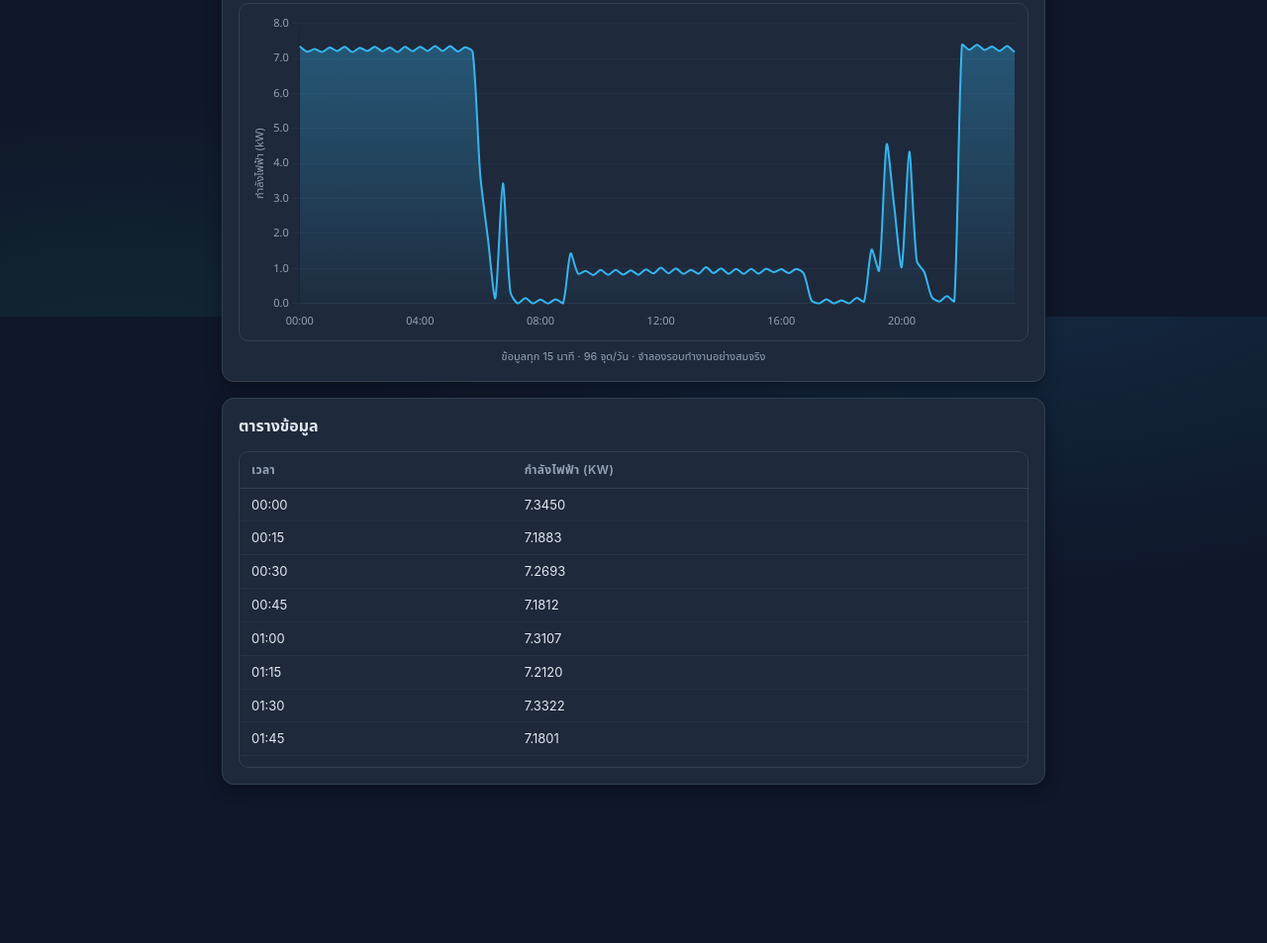
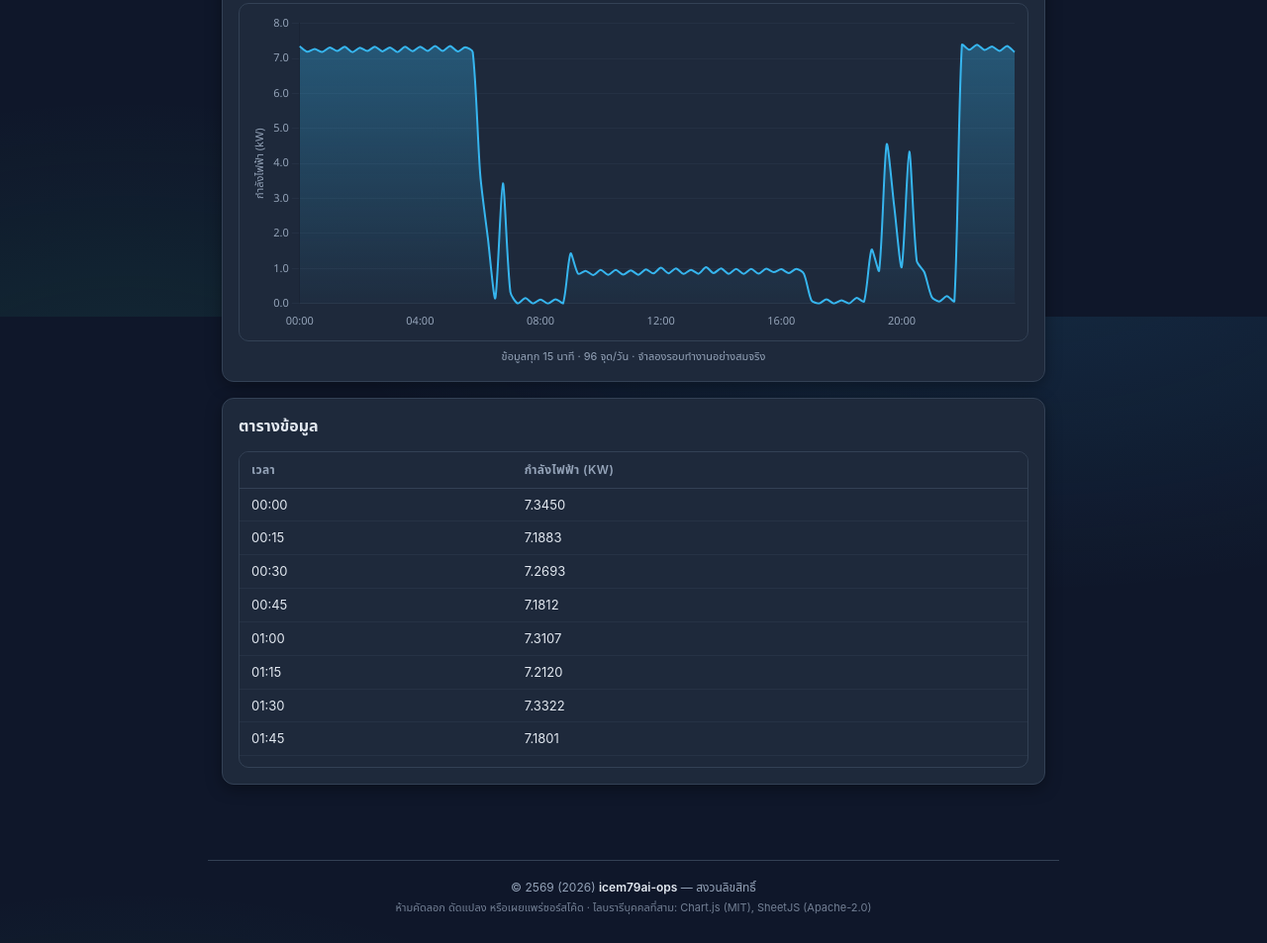
Before and after one commit to icem79ai-ops/solar-load-profile-generator, a plain HTML site: page index.html in a window 1280 px wide. Shown: the part 1280-2233 px from the top of the page at 99% size. Before the commit the page ends 2149 px from the top, so only its background shows below. Drawn offline with Linux system fonts and the light colour scheme.

Commit message:
Add proprietary license, third-party notices, copyright footer, and GitHub Pages prep
- LICENSE: proprietary Thai/English terms (copyright, grant, restrictions, warranty, governing law)
- THIRD-PARTY-NOTICES.md + licenses/: Chart.js v4.4.1 (MIT), SheetJS v0.18.5 (Apache-2.0)
- index.html/style.css: copyright footer
- README: online usage link, copyright section, project files list
- .nojekyll for GitHub Pages; track docs/ screenshots and CHART_STYLE_SPEC.md

```diff
--- a/index.html
+++ b/index.html
@@ -210,6 +210,11 @@
 
 <div class="toast hidden" id="toast"></div>
 
+<footer class="app-footer">
+  <p>&copy; 2569 (2026) <strong>icem79ai-ops</strong> &mdash; สงวนลิขสิทธิ์</p>
+  <p class="footer-sub">ห้ามคัดลอก ดัดแปลง หรือเผยแพร่ซอร์สโค้ด &middot; ไลบรารีบุคคลที่สาม: Chart.js (MIT), SheetJS (Apache-2.0)</p>
+</footer>
+
 <script src="app.js"></script>
 </body>
 </html>
--- a/style.css
+++ b/style.css
@@ -539,3 +539,20 @@ tbody tr:hover { background: var(--panel-hover); }
   .preset-grid { grid-template-columns: repeat(2, 1fr); }
   .form-row { grid-template-columns: 1fr; }
 }
+
+/* ===== Footer / Copyright ===== */
+.app-footer {
+  max-width: 860px;
+  margin: 0 auto;
+  padding: 18px 14px 28px;
+  text-align: center;
+  font-size: 12px;
+  color: var(--text-muted);
+  border-top: 1px solid var(--border);
+}
+
+.app-footer p { margin: 0; }
+
+.app-footer strong { color: var(--text); font-weight: 600; }
+
+.app-footer .footer-sub { margin-top: 4px; font-size: 11px; opacity: 0.75; }
```
Also changed, not shown: docs/screenshot-desktop.png (added), docs/screenshot-mobile.png (added), licenses/Apache-2.0.txt (added), licenses/Chart.js-MIT.txt (added), 5 other files.
